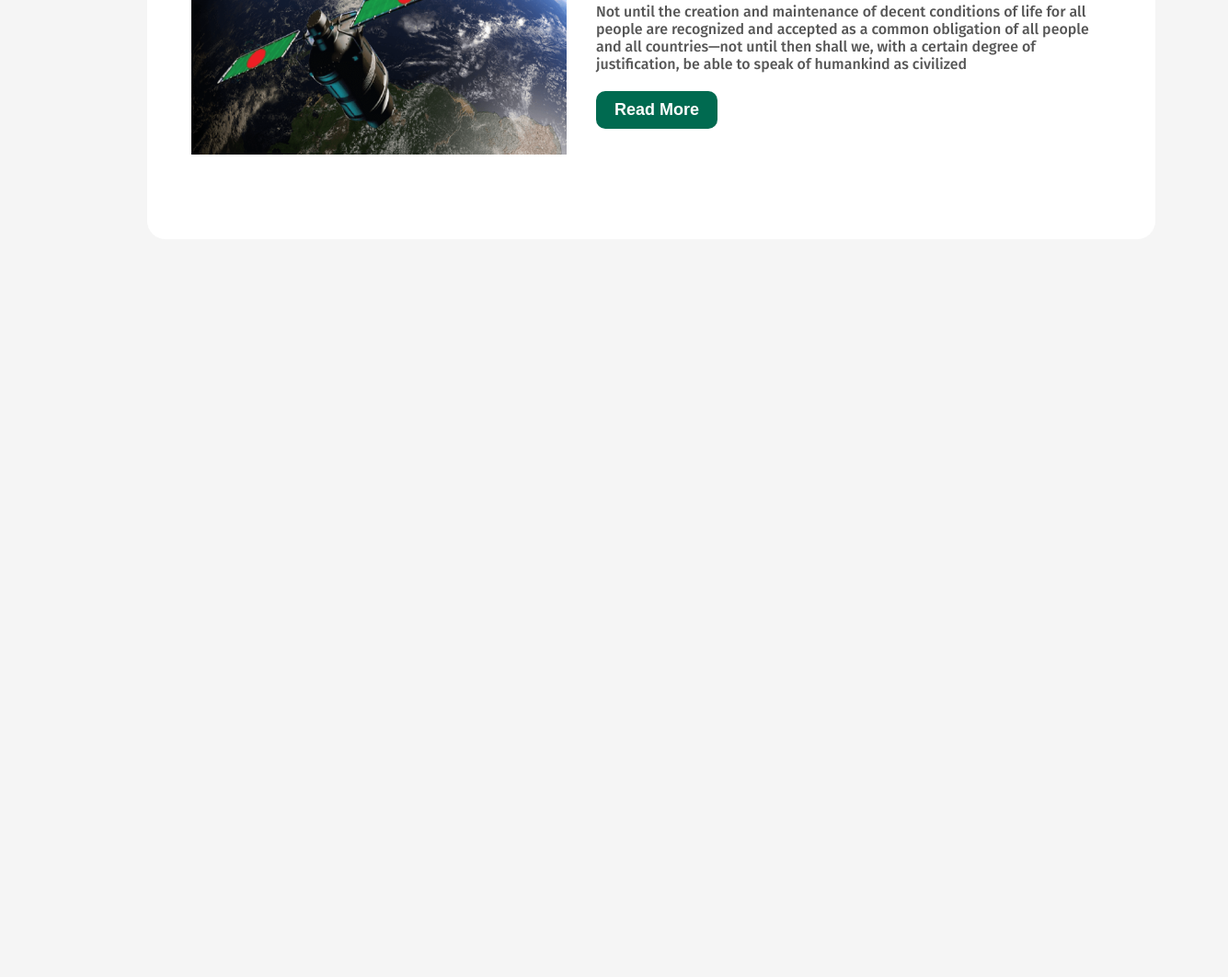
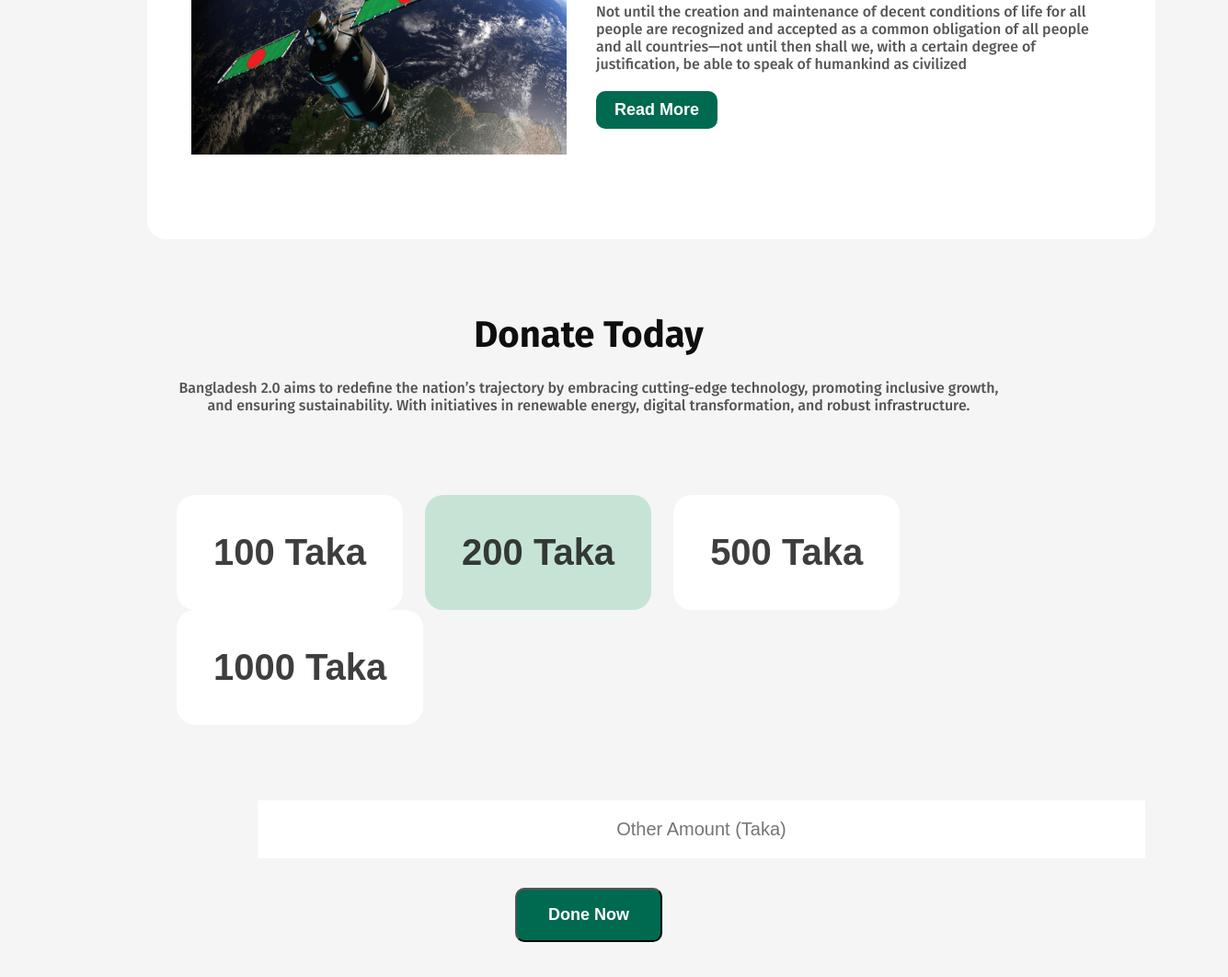
Before and after one commit to arifkhondokar09/assignment-01, a plain HTML site: page index.html in a window 1280 px wide. Shown: the part 2789-3851 px from the top of the page at 92% size, 1335 px wide, since content can reach past the window. Before the commit the page ends 3129 px from the top, so only its background shows below. Drawn offline with Linux system fonts and the light colour scheme.

Commit message:
task1 part4 donate today done

```diff
--- a/index.html
+++ b/index.html
@@ -127,6 +127,23 @@
 
 
 
+
+
+<section class="section4">
+
+  <h3 class="section4-title">Donate Today</h3>
+  <p class="section4-description">Bangladesh 2.0 aims to redefine the nation’s trajectory by embracing cutting-edge technology, promoting inclusive growth, and ensuring sustainability. With initiatives in renewable energy, digital transformation, and robust infrastructure.</p>
+
+  <div class="div4">
+    <button class="btn4">100 Taka</button><button class="btn5">200 Taka</button><button class="btn6"> 500 Taka</button><button class="btn7">1000 Taka</button>
+  </div>
+
+<input class="input" type=" text" placeholder="Other Amount (Taka)">  <br>
+
+<div class="div4-1"><button class="btn8">Done Now</button></div>
+
+</section>
+
   </main>
 
 
--- a/styles/style.css
+++ b/styles/style.css
@@ -301,3 +301,104 @@ margin-right: 32px;
   margin-top: 24px;
 
 }
+
+
+
+
+/* donate part styles */
+
+.section4{ margin: 80px 160px;
+
+}
+.section4-title{
+  font-size: 40px;
+  font-weight: bold;
+  color: rgba(14, 14, 14, 1);
+  text-align: center;
+}
+
+
+.section4-description{
+  font-size: 16px;
+  font-weight: 500;
+  color: rgba(14, 14, 14, 0.7);
+  text-align: center;
+  margin: 24px 32px 88px;
+}
+
+.div4{
+  margin: 0px 32px 105px;
+
+}
+
+
+
+
+
+.btn4, .btn6{
+  background-color: white;
+  border: none;
+  padding: 40px;
+  color: rgba(14, 14, 14, 0.8);
+  background-color: white;
+  font-size: 40px;
+  border-radius: 20px;
+  font-weight: 700;
+  margin-right: 24px;
+
+}
+
+.btn5{
+  background-color: white;
+  border: none;
+  padding: 40px;
+  color: rgba(14, 14, 14, 0.8);
+  background-color: rgba(198, 228, 214, 1);
+  font-size: 40px;
+  border-radius: 20px;
+  font-weight: 700;
+  margin-right: 24px;
+}
+
+.btn7{
+  background-color: white;
+  border: none;
+  padding: 40px;
+  color: rgba(14, 14, 14, 0.8);
+  background-color: white;
+  font-size: 40px;
+  font-weight: 700;
+  border-radius: 20px;
+}
+
+
+
+
+.input{
+
+  font-size: 20px;
+  font-weight: 500;
+  color: rgba(14, 14, 14, 0.3);
+
+  background-color: white;
+
+  padding: 20px 350px ;
+
+  margin: -80px  90px 32px 120px;
+  text-align: center;
+  border: none;
+}
+
+
+.div4-1{
+  text-align: center;
+}
+.btn8{
+   color: white;
+   background-color: rgba(0, 106, 80, 1);
+   font-size: 18px;
+   font-weight: 600;
+   text-align: center;
+   padding: 17px 34px;
+   border-radius: 10px;
+}
```
